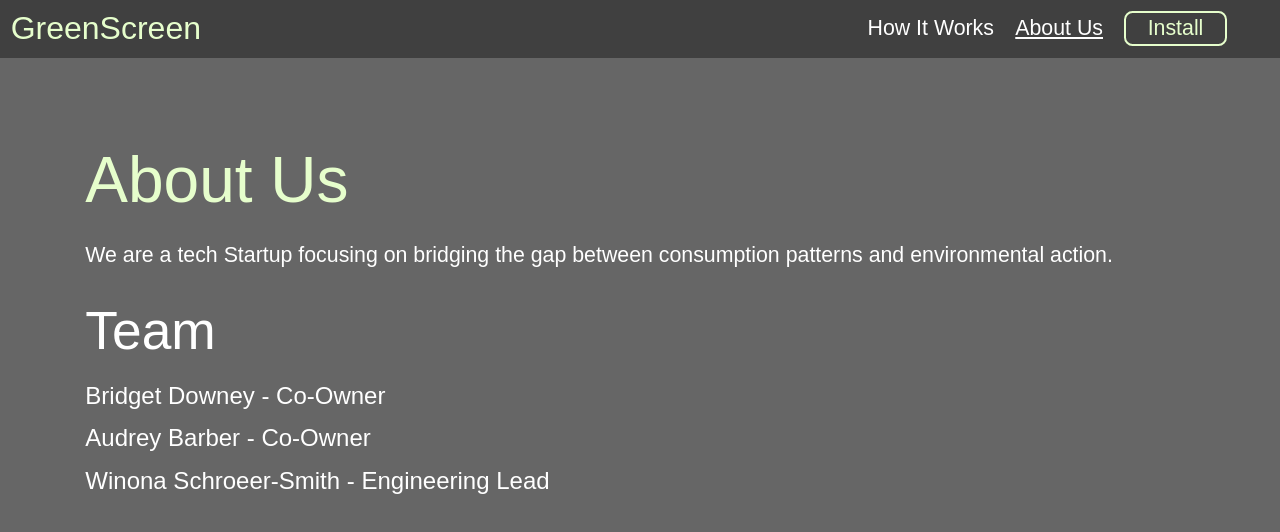
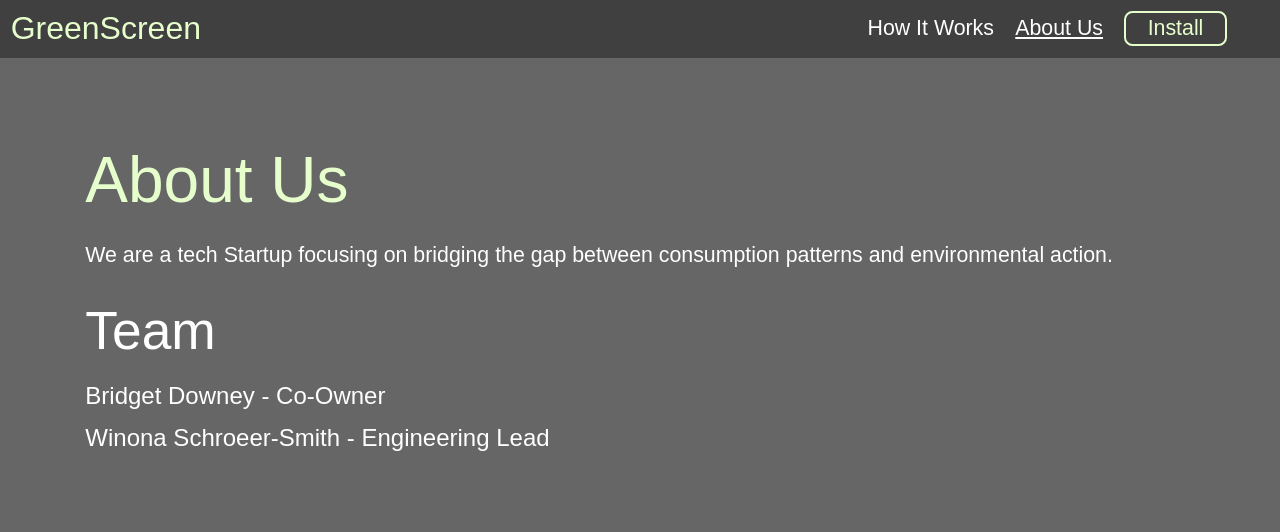
Before and after one commit to GreenScreenEco/web, a Next.js app: page /about-us in a window 1280 px wide. Shown: the top 532 px of the page. Built offline with nearby package versions, Linux system fonts and the light colour scheme; a web font is replaced by a local one.

Commit message:
Update employee list

```diff
--- a/pages/about-us.tsx
+++ b/pages/about-us.tsx
@@ -11,7 +11,6 @@ export default function AboutUsPage() {
       </p>
       <h3>Team</h3>
       <EmployeeProfile fullName="Bridget Downey" positionTitle={"Co-Owner"} />
-      <EmployeeProfile fullName="Audrey Barber" positionTitle={"Co-Owner"} />
       <EmployeeProfile fullName="Winona Schroeer-Smith" positionTitle={"Engineering Lead"} />
     </Page>
   )
```
